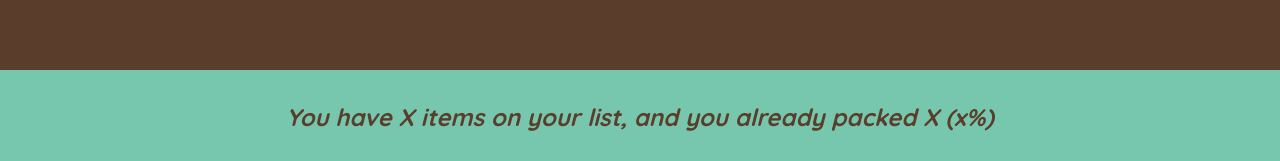
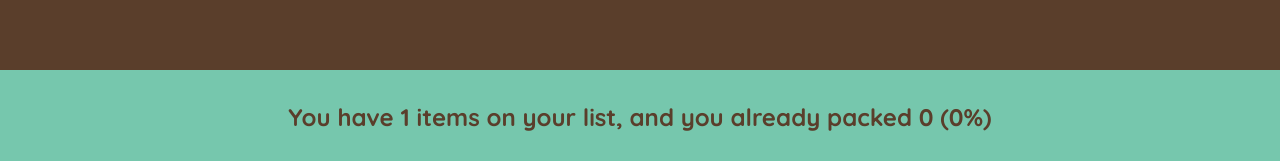
Before and after one commit to Guizzs26/travel-list-v2, a React (Vite) app: page / in a window 1280 px wide. Both pictures are taken after typing "Sample" into the empty fields and a click on the button "ADD". Shown: the part 636-797 px from the top of the page. Built offline with nearby package versions, Linux system fonts and the light colour scheme.

Commit message:
feat: add dynamicity in the Stats component. Using derived state to calculate quantity of items, items that were picked up and percentage of items picked up

```diff
--- a/src/App.jsx
+++ b/src/App.jsx
@@ -33,7 +33,7 @@ export default function App() {
         onDeleteItem={handleDeleteItem}
         onToggleItem={handleToggleItem}
       />
-      <Stats />
+      <Stats items={items} />
     </div>
   );
 }
--- a/src/Components/Stats.jsx
+++ b/src/Components/Stats.jsx
@@ -1,7 +1,23 @@
-export default function Stats() {
+/* eslint-disable react/prop-types */
+
+export default function Stats({ items }) {
+  if (items.length === 0)
+    return (
+      <p className="stats">
+        <em>Please, start by adding some items to your list 😁</em>
+      </p>
+    );
+
+  const numItems = items.length;
+  const itemsPacked = items.filter((item) => item.packed).length;
+  const percentage = Math.round((itemsPacked / numItems) * 100);
+
   return (
     <footer className="stats">
-      <em>You have X items on your list, and you already packed X (x%)</em>
+      {percentage === 100
+        ? "Nice! You got everything 😜"
+        : `You have ${numItems} items on your list, and you already packed
+        ${itemsPacked} (${percentage}%)`}
     </footer>
   );
 }
```
